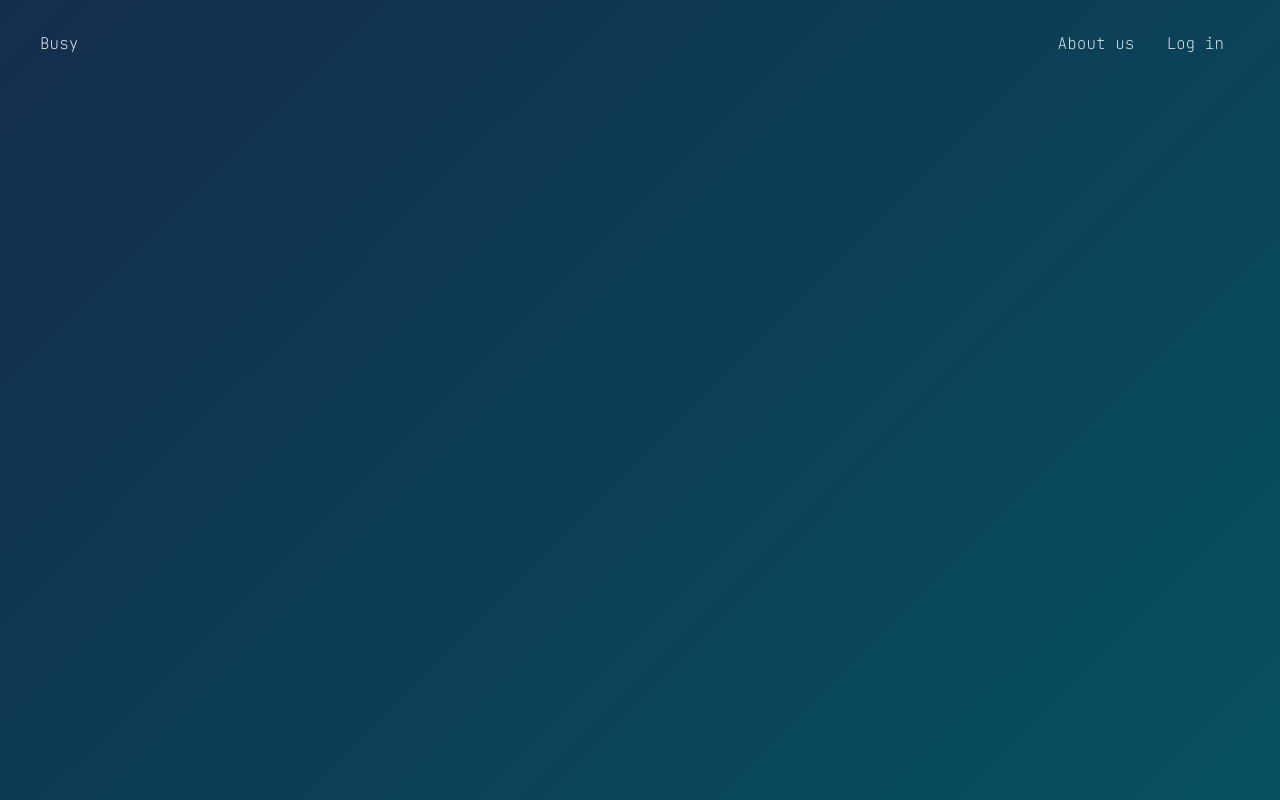
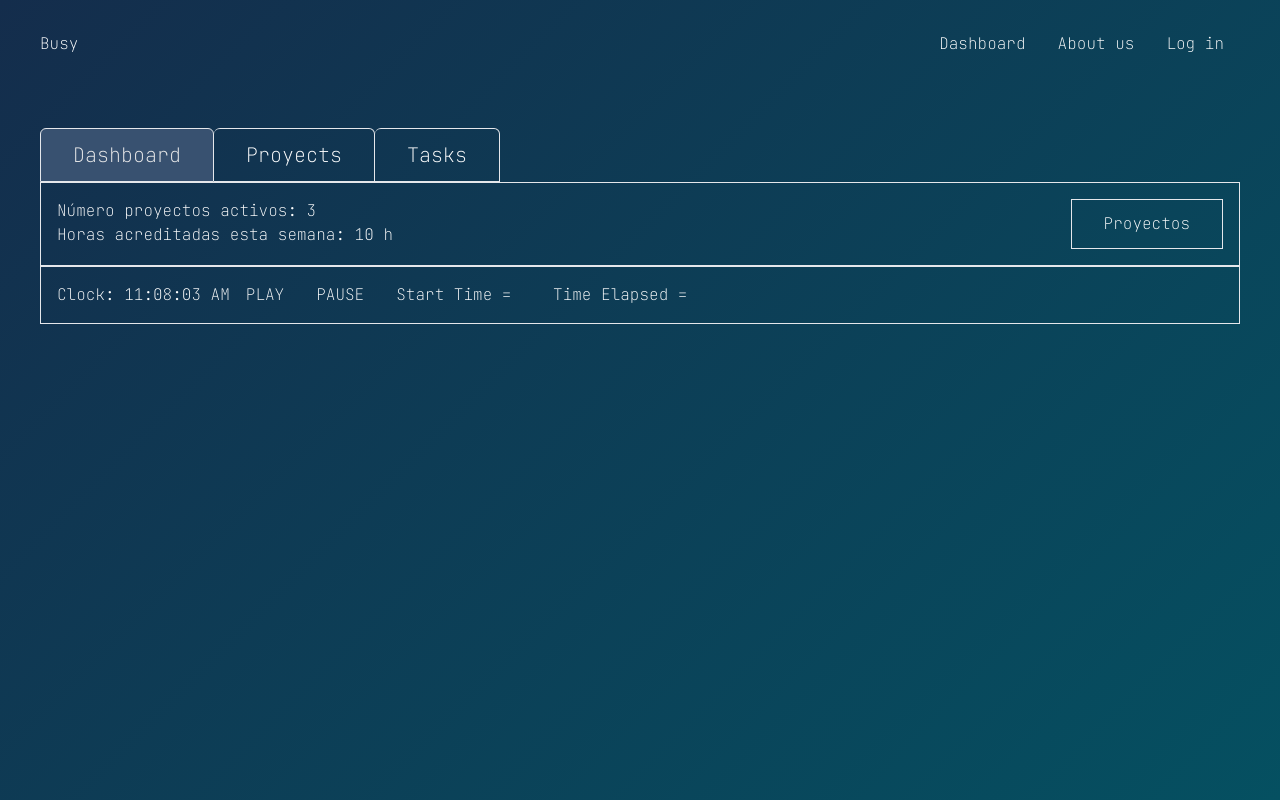
Before and after one commit to HamsterSnore/react-01, a React (Create React App) app: page /dashboard in a window 1280 px wide. Built offline with nearby package versions, Linux system fonts and the light colour scheme.

Commit message:
Routing and time

```diff
--- a/package.json
+++ b/package.json
@@ -8,6 +8,7 @@
     "@testing-library/user-event": "^13.5.0",
     "react": "^18.2.0",
     "react-dom": "^18.2.0",
+    "react-router-dom": "^6.3.0",
     "react-scripts": "5.0.1",
     "web-vitals": "^2.1.4"
   },
--- a/src/components/schedule-day-column.js
+++ b/src/components/schedule-day-column.js
@@ -4,7 +4,7 @@ class ScheduleDayColumn extends React.Component
 {
     render(){
         return <div className="flex p-8">
-            <div className="p-4 color-medium-blue">
+            <div className="p-4 bg-medium-blue">
                 <div>
                     {this.props.dayName}
                 </div>
--- /dev/null
+++ b/src/containers/AboutUs.js
@@ -0,0 +1,11 @@
+import React from "react";
+
+class AboutUs extends React.Component{
+    render(){
+        return(
+        <h1>About Us</h1>
+        )
+    }
+}
+
+export default AboutUs;
--- /dev/null
+++ b/src/containers/Dashboard.js
@@ -0,0 +1,101 @@
+import React from "react";
+
+class Dashboard extends React.Component{
+    constructor(props){
+        super(props);
+        this.state =
+        {
+            startTime: null,
+            time: new Date(),
+            elapsedTime: null
+        };
+        this.setStartTime = this.setStartTime.bind(this);
+    }
+
+    setStartTime(){
+        this.setState( state => ({
+            startTime: this.state.time
+        }));
+    }
+
+    componentDidMount(){
+        this.timerID = setInterval(
+            () => this.tick(),
+            1000
+        );
+    }
+
+    tick(){
+        let elapsed = this.getElapsedTimeInSeconds();
+        this.setState({
+            time: new Date(),
+            elapsedTime: elapsed
+        });
+    }
+
+    componentWillUnmount(){
+        clearInterval(this.timerID)
+    }
+
+    getElapsedTimeInSeconds(){
+        console.log('getElapsedTimeInSeconds')
+        if (this.state.startTime && this.state.time){
+            if (this.state.time - this.state.startTime > 1000){
+                let elapsedInMiliseconds = this.state.time - this.state.startTime;
+                return Math.floor(elapsedInMiliseconds / 1000)
+            }
+        }
+    }
+
+    formatTime(totalSeconds){
+        if (!totalSeconds){
+            return;
+        }
+        let hours = "";
+        let minutes = "";
+        let seconds = totalSeconds;
+        if (totalSeconds >= 3600){
+            hours = Math.floor(totalSeconds/3600);
+            totalSeconds -= hours * 3600;
+        }
+
+        if (totalSeconds >= 60){
+            minutes = Math.floor(totalSeconds/60);
+            totalSeconds -= minutes * 60;
+        }
+
+        return `${hours.toString().padStart(1,"0")}:${minutes.toString().padStart(2,"0")}:${totalSeconds.toString().padStart(2,"0")}`;
+    }
+
+    render(){
+        return(
+            <div className="text-white flex flex-col w-full h-full justify-between p-10">
+                <div className="flex flex-row">
+                    <h1 className="text-xl border px-8 py-3 w-min rounded-t-md bg-medium-blue text-light-grey">Dashboard</h1>
+                    <h1 className="text-xl border px-8 py-3 w-min border-l-0 rounded-t-md">Proyects</h1>
+                    <h1 className="text-xl border px-8 py-3 w-min border-l-0 rounded-t-md">Tasks</h1>
+                </div>
+                <div className="border p-4 flex flex-row justify-between">
+                    <div className="flex-col">
+                        <h2>Número proyectos activos: 3</h2>
+                        <h2>Horas acreditadas esta semana: 10 h</h2>
+                    </div>
+                    <div className="flex flex-col">
+                        <a className="border px-8 py-3">Proyectos</a>
+                    </div>
+                </div>
+                <div className="border p-4">
+                    Clock: {this.state.time.toLocaleTimeString()}
+                    <span onClick={this.setStartTime} className="mx-4">PLAY</span>
+                    <span className="mx-4">PAUSE</span>
+                    <span className="mx-4">Start Time = {this.state.startTime?.toLocaleTimeString()}</span>
+                    <span className="mx-4">Time Elapsed = {this.formatTime(this.state.elapsedTime)}</span>
+                </div>
+            </div>
+        )
+    }
+
+
+}
+
+export default Dashboard;
--- a/src/containers/Home.js
+++ b/src/containers/Home.js
@@ -1,16 +1,13 @@
 import ScheduleDayColumn from '../components/schedule-day-column'
 function Home() {
     return (
-        <div className="container min-h-screen p-8 text-lg flex justify-center">
-            {/* <div className="flex p-8 columns-auto">
-                <ScheduleDayColumn dayName="Monday"/>
-                <ScheduleDayColumn dayName="Tuesday"/>
-                <ScheduleDayColumn dayName="Wednesday"/>
-                <ScheduleDayColumn dayName="Thursday"/>
-                <ScheduleDayColumn dayName="Friday"/>
-                <ScheduleDayColumn dayName="Saturday"/>
-                <ScheduleDayColumn dayName="Sunday"/>
-            </div> */}
+        <div className="h-full w-2/3 flex-col items-end p-10 text-white text-6xl">
+            <h1 className='mb-8'>
+                Working or studying ?
+            </h1>
+            <h1>
+                Track your tasks the easy way
+            </h1>
         </div>
     );
 }
--- a/src/containers/Navbar.js
+++ b/src/containers/Navbar.js
@@ -3,12 +3,13 @@ import React from "react";
 class Navbar extends React.Component{
     render(){
         return (
-            <nav className="flex justify-between fixed top-0 left-0 right-0 px-10 py-8 text-white bg-transparent">
+            <nav className="flex justify-between self-start px-10 py-8 text-white bg-transparent">
                 <div>
                     <a href="/">Busy</a>
                 </div>
                 <div className="flex">
-                    <a href="/" className="mx-4">About us</a>
+                    <a href="/dashboard" className="mx-4">Dashboard</a>
+                    <a href="/about-us" className="mx-4">About us</a>
                     <a href="/" className="mx-4">Log in</a>
                 </div>
             </nav>
--- a/src/index.css
+++ b/src/index.css
@@ -9,28 +9,43 @@
 
 #root{
   background: linear-gradient(135deg, #142D4C, #055061);
-  display: flex;
-  justify-content: center;
-  align-items: center;
-  font-family: 'JetBrains Mono', source-code-pro, Menlo, Monaco, Consolas, 'Courier New',
-  monospace;;
+  font-family: 'JetBrains Mono', source-code-pro, Menlo, Monaco, Consolas, 'Courier New', monospace;
+  min-height: 100vh;
 }
 
-.color-light-grey {
+.bg-light-grey {
 	background: #ececec;
 }
 
-.color-light-blue {
+.bg-light-blue {
 	background: #9fd3c7;
 }
 
-.color-medium-blue {
+.bg-medium-blue {
 	background: #385170;
 }
 
-.color-dark-blue {
+.bg-dark-blue {
 	background: #142d4c;
 }
+
+.text-light-grey {
+	color: #ececec;
+}
+
+.text-light-blue {
+	color: #9fd3c7;
+}
+
+.text-medium-blue {
+	color: #385170;
+}
+
+.text-dark-blue {
+	color: #142d4c;
+}
+
+
 
 nav{
   background-color: green;
--- a/src/index.js
+++ b/src/index.js
@@ -3,13 +3,22 @@ import ReactDOM from 'react-dom/client';
 import './index.css';
 import Home from './containers/Home';
 import Navbar from './containers/Navbar';
+import AboutUs from './containers/AboutUs';
+import Dashboard from './containers/Dashboard';
 import reportWebVitals from './reportWebVitals';
+import { BrowserRouter, Routes, Route } from 'react-router-dom';
 
 const root = ReactDOM.createRoot(document.getElementById('root'));
 root.render(
   <React.StrictMode>
     <Navbar />
-    <Home />
+    <BrowserRouter>
+    <Routes>
+      <Route path='/' element={<Home/>} />
+      <Route path='about-us' element={<AboutUs/>} />
+      <Route path='dashboard' element={<Dashboard/>} />
+    </Routes>
+    </BrowserRouter>
   </React.StrictMode>
 );
 
```
Also changed, not shown: 1 other file (tests, documents, lock files or other folders).
